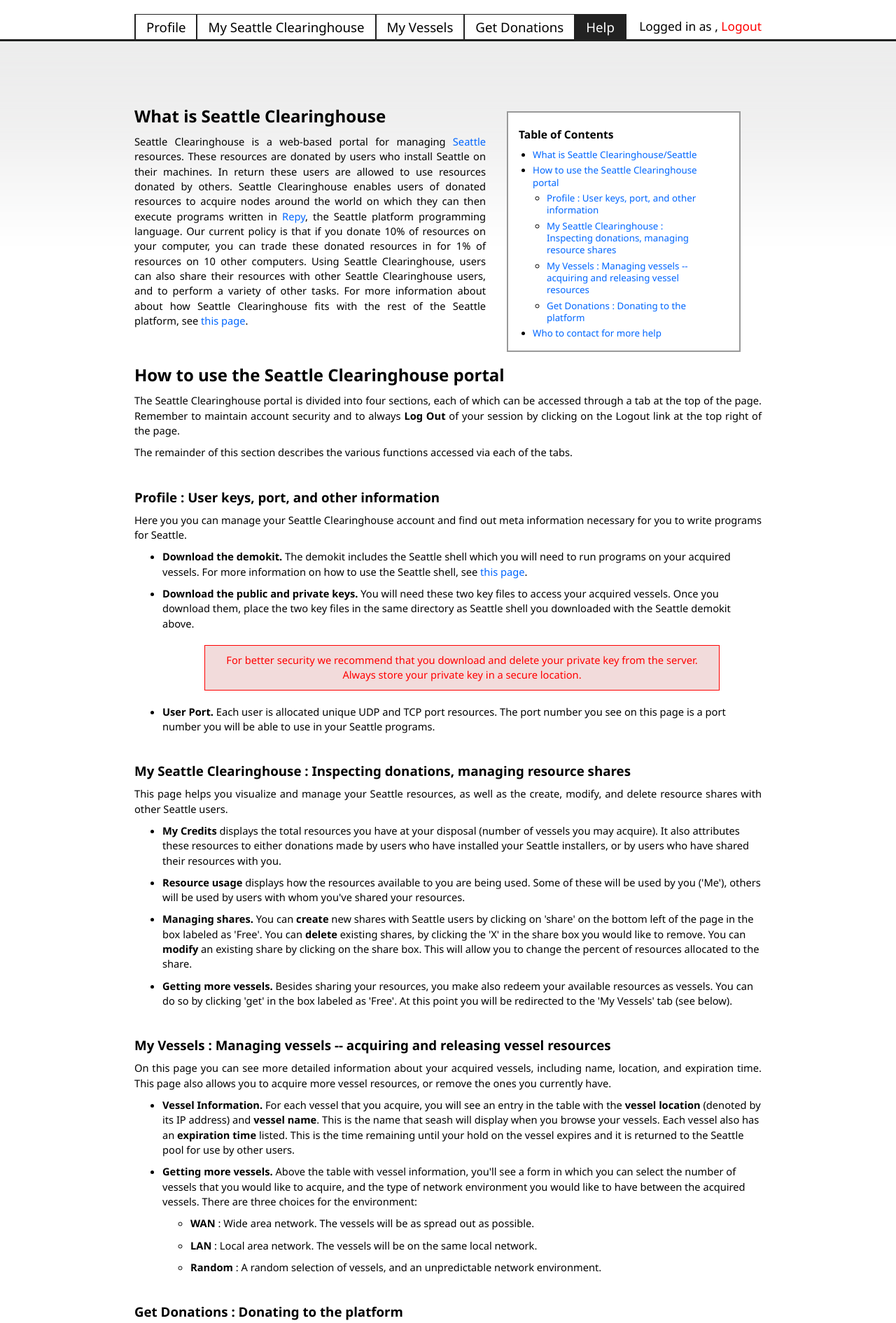
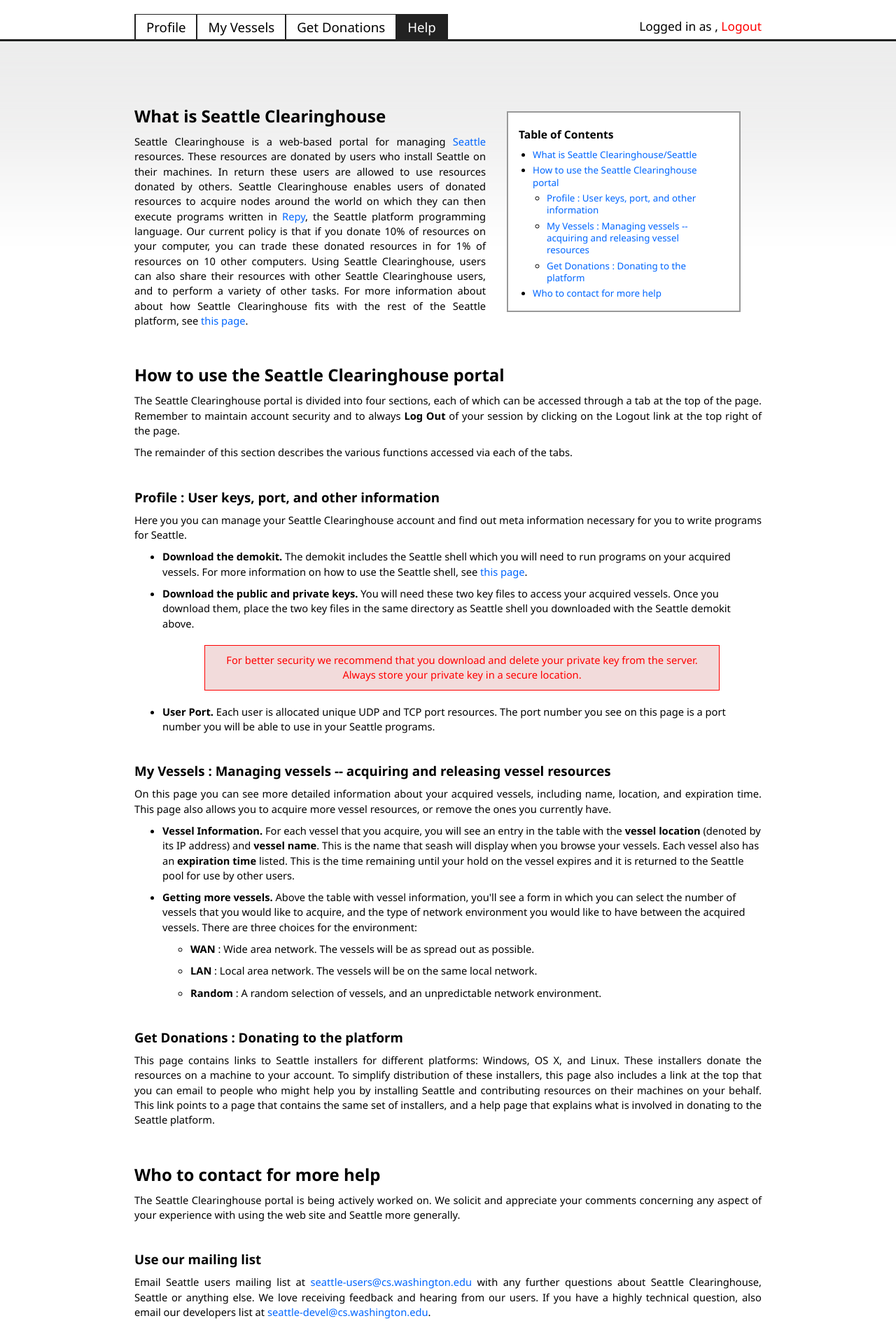
Before and after one commit to aOlmo/clearinghouse, a Django app: template website/html/templates/control/help.html in a window 1280 px wide. Shown: the part 95-1986 px from the top of the page at 70% size. Run offline with Django 3.2, Linux system fonts and the light colour scheme; the template is opened without the code that fills it, so the values that code supplies are empty.

Commit message:
This removes the mygeni page. tickets #1058,#706

```diff
--- a/website/html/templates/control/control_base.html
+++ b/website/html/templates/control/control_base.html
@@ -13,10 +13,6 @@
 					{% block nav_profile %}
             <td><a href="{% url profile %}">Profile</a></td>
 					{% endblock nav_profile %}
-
-          {% block nav_mygeni %}
-					  <td><a href="{% url mygeni %}">My Seattle Clearinghouse</a></td>
-          {% endblock nav_mygeni %}
 
           {% block nav_myvessels %}
 					  <td><a href="{% url myvessels %}">My Vessels</a></td>
--- a/website/html/templates/control/help.html
+++ b/website/html/templates/control/help.html
@@ -23,7 +23,6 @@ Help - Seattle Clearinghouse
 					<li><a href="#howtouse">How to use the Seattle Clearinghouse portal</a></li>
 					<ul>
 						<li><a href="#profile">Profile : User keys, port, and other information</a></li>
-						<li><a href="#mygeni">My Seattle Clearinghouse : Inspecting donations, managing resource shares</a></li>
 						<li><a href="#myvessels">My Vessels : Managing vessels -- acquiring and releasing vessel resources</a></li>
 						<li><a href="#getdonations">Get Donations : Donating to the platform</a></li>
 					</ul>
@@ -109,51 +108,6 @@ Help - Seattle Clearinghouse
 			  programs.  </li>
 			</ul>
 
-			<h3><a name="mygeni">My Seattle Clearinghouse : Inspecting donations, managing resource shares</a></h3>
-
-			<p>This page helps you visualize and manage
-			your Seattle resources, as well as the create,
-			modify, and delete resource shares with other
-			Seattle users.</p>
-
-			<ul>
-
-			  <li><strong>My Credits</strong> displays the total
-			  resources you have at your disposal (number
-			  of vessels you may acquire). It also
-			  attributes these resources to either
-			  donations made by users who have installed
-			  your Seattle installers, or by users who
-			  have shared their resources with you.</li>
-
-			  <li><strong>Resource usage</strong> displays how the
-			  resources available to you are being
-			  used. Some of these will be used by you
-			  ('Me'), others will be used by users with
-			  whom you've shared your resources.</li>
-
-			  <li><strong>Managing shares.</strong> You can
-			  <strong>create</strong> new shares with Seattle users
-			  by clicking on 'share' on the bottom left of
-			  the page in the box labeled as 'Free'. You
-			  can <strong>delete</strong> existing shares, by
-			  clicking the 'X' in the share box you would
-			  like to remove. You can <strong>modify</strong> an
-			  existing share by clicking on the share
-			  box. This will allow you to change the
-			  percent of resources allocated to the
-			  share.</li>
-
-			  <li><strong>Getting more vessels.</strong> Besides
-			  sharing your resources, you make also redeem
-			  your available resources as vessels. You can
-			  do so by clicking 'get' in the box labeled
-			  as 'Free'. At this point you will be
-			  redirected to the 'My Vessels' tab (see below).
-
-
-			</ul>
-
 			<h3><a name="myvessels">My Vessels : Managing vessels -- acquiring and releasing vessel resources</a></h3>
 
 			<p>On this page you can see more detailed
--- a/website/html/urls.py
+++ b/website/html/urls.py
@@ -16,8 +16,6 @@ urlpatterns = patterns('seattlegeni.website.html.views',
                        # Top level urls and functions:
                        # show the user info page for this user listing the public/private keys, and user information
                        (r'^profile$', 'profile', {}, 'profile'), # was user_info
-                       # show the current donation for this user
-                       (r'^mygeni$', 'mygeni', {}, 'mygeni'), # was donations
                        # show the used resources page (with all the currently acquired vessels)
                        (r'^myvessels$', 'myvessels', {}, 'myvessels'), # was used_resources
                        # show the help page
```
